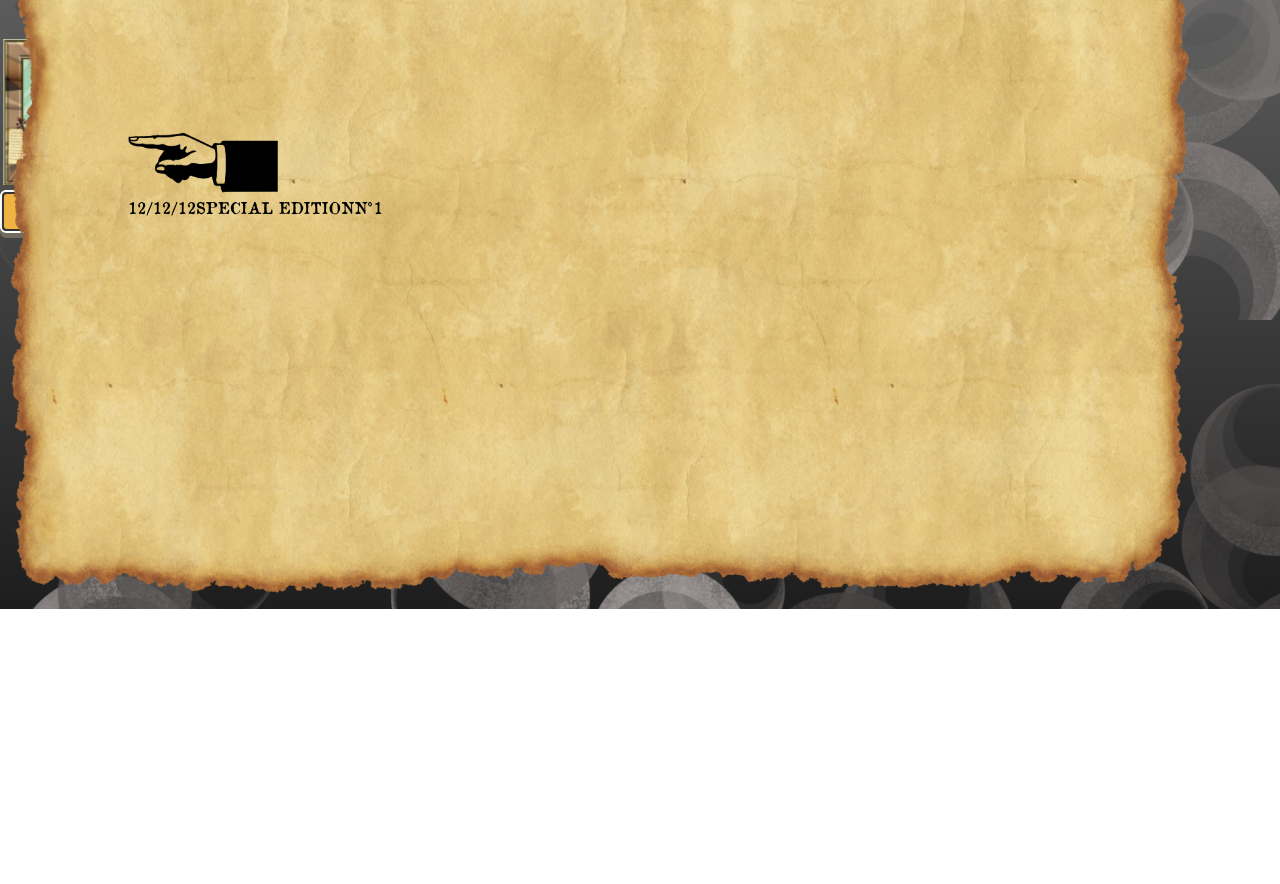
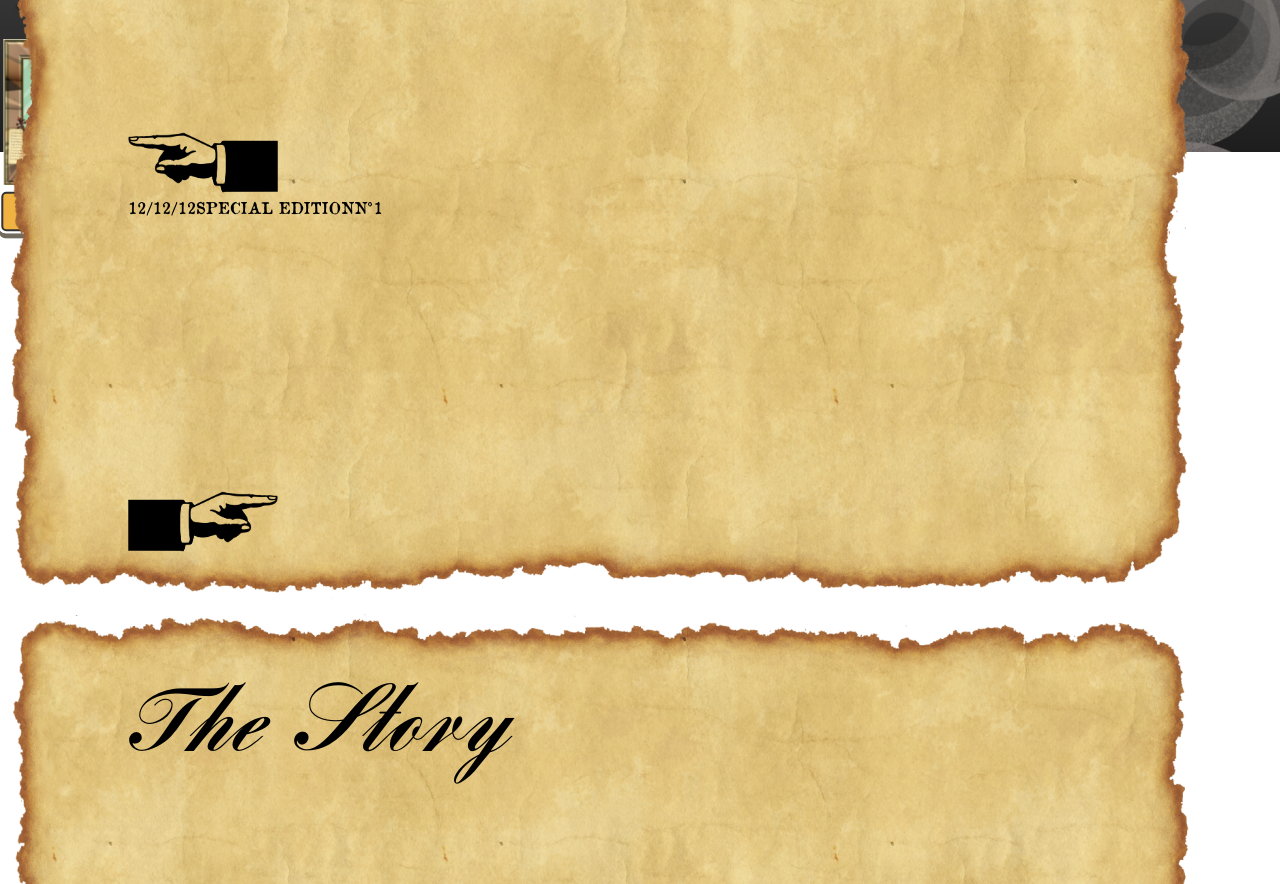
Before and after one commit to lutinmaviou/Portfolio-2.0, a React (Create React App) app: page / in a window 1280 px wide. Shown: the part 1480-2364 px from the top of the page. Before the commit the page ends 2089 px from the top, so only its background shows below. Built offline with nearby package versions, Linux system fonts and the light colour scheme; a web font is replaced by a local one.

Commit message:
feat(about section): add 3 pages of newspaper

```diff
--- a/src/Components/About/About.css
+++ b/src/Components/About/About.css
@@ -1,6 +1,7 @@
 #about-container {
   background: url("../../assets/img/back-test.png"),
     linear-gradient(#aaaaaa, #1d1d1d);
+    height: 114vh;
 }
 
 #byplane-new {
--- a/src/Components/About/About.js
+++ b/src/Components/About/About.js
@@ -12,7 +12,11 @@ const About = () => {
         <img src={Byplane} alt="" id="byplane-new" />
         <img src={Propeller} alt="" id="horizontal-propeller" />
       </div>
-      <Newspaper />
+      <div className="flex flex-col">
+        <Newspaper rotate="-rotate-3"/>
+        <Newspaper top="100"/>
+        <Newspaper top="200" rotate="rotate-3"/>
+      </div>
     </div>
   );
 };
--- a/src/Components/About/Newspaper/Header/Header.js
+++ b/src/Components/About/Newspaper/Header/Header.js
@@ -1,4 +1,4 @@
-import './Header.css';
+import "./Header.css";
 import FingerLeft from "../../../../assets/img/finger-left.png";
 import FingerRight from "../../../../assets/img/finger-right.png";
 
@@ -20,7 +20,7 @@ const Header = () => {
           className="finger"
         />
       </div>
-      <div className="flex justify-around text-2xl border-black border-t-2 border-b-2 old-newspaper">
+      <div className="flex justify-around text-2xl border-black border-t-2 border-b-2 old-newspaper -ml-4 -mt-2">
         <span>12/12/12</span>
         <span>SPECIAL EDITION</span>
         <span>N°1</span>
--- a/src/Components/About/Newspaper/Newspaper.css
+++ b/src/Components/About/Newspaper/Newspaper.css
@@ -2,6 +2,6 @@
   position: relative;
 }
 
-/* #paper {
-  transform: rotateZ(3.5deg);
-} */
+#newspaper-container:hover {
+  transform: rotateZ(0deg);
+}
--- a/src/Components/About/Newspaper/Newspaper.js
+++ b/src/Components/About/Newspaper/Newspaper.js
@@ -2,10 +2,11 @@ import "./Newspaper.css";
 import Paper from "../../../assets/img/old-paper.png";
 import Header from "./Header/Header";
 
-const Newspaper = () => {
+const Newspaper = (props) => {
+  console.log(props.rotate);
   return (
-    <div id="newspaper-container" className="my-24">
-      <img src={Paper} alt="Vieux journal" id="paper" />
+    <div id="newspaper-container" className={`my-24 -top-${props.top} transform ${props.rotate}`}>
+      <img src={Paper} alt="Vieux journal"/>
       <Header />
     </div>
   );
--- a/tailwind.config.js
+++ b/tailwind.config.js
@@ -22,6 +22,10 @@ module.exports = {
         "9xl": "8rem",
         "10xl": "10rem",
       },
+      inset: {
+        "-100": "-66rem",
+        "-200": "-132rem",
+      },
     },
   },
 };
```
Also changed, not shown: 1 other file (tests, documents, lock files or other folders).
